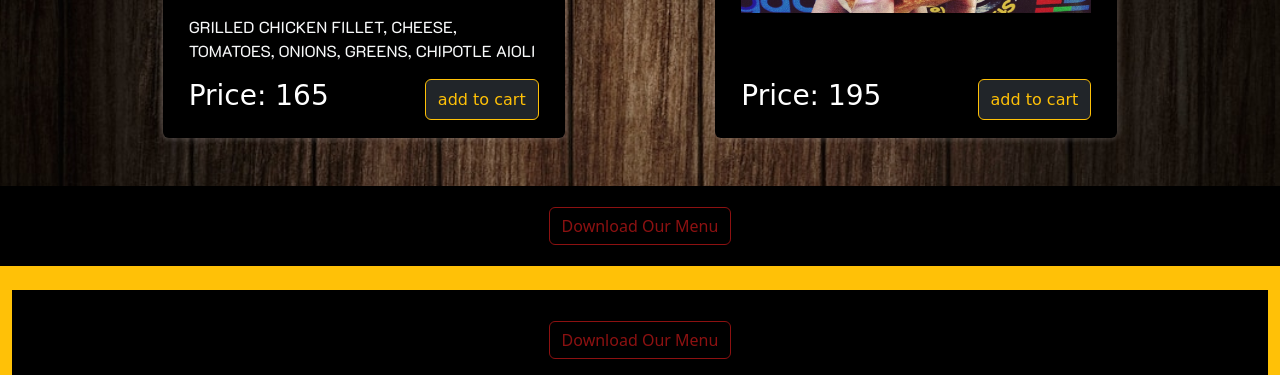
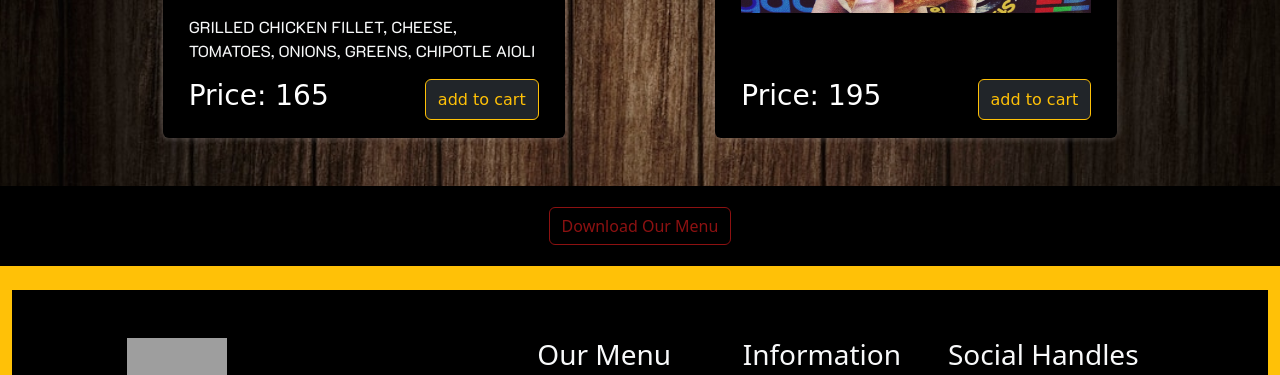
Before and after one commit to athanborbon222/WD11_KodeGOProject1, a website: page index.html in a window 1280 px wide. Shown: the part 8893-9268 px from the top of the page. Drawn offline with Linux system fonts and the light colour scheme; grey boxes are pictures that could not be loaded; a web font is replaced by a local one.

Commit message:
erase the another download button

```diff
--- a/index.html
+++ b/index.html
@@ -694,10 +694,6 @@
 <div class="container-fluid bg-warning">
     <div class="invisible">invisible text</div>
 
-<div class="d-flex align-items-center justify-content-around bg-black flex-wrap" style="height:100px;">
-    <button class="btn btn-outline-danger body-main-button">Download Our Menu</button>
-
-</div>
 
 <!-- footer  -->
 
```
Also changed, not shown: about.html (+0 -3 lines).
